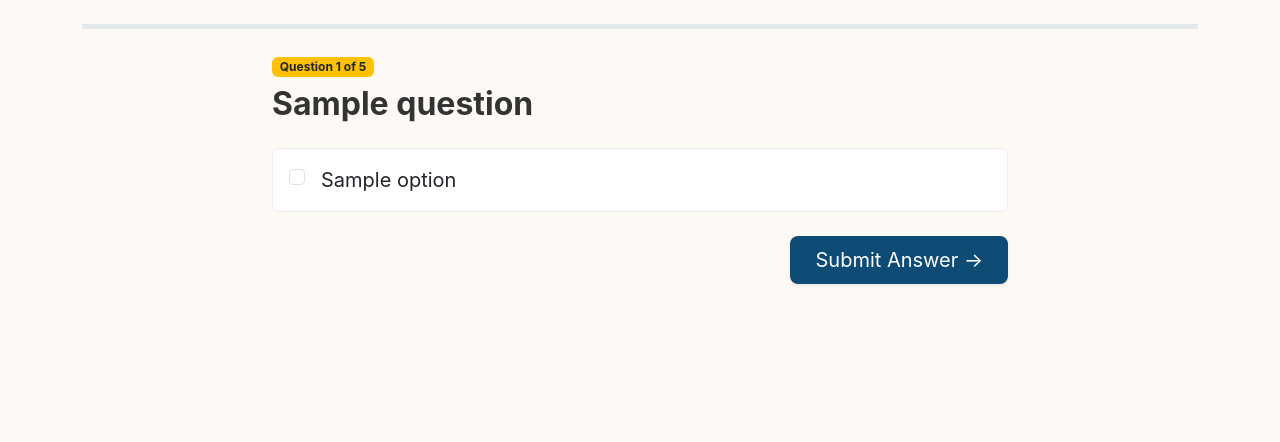
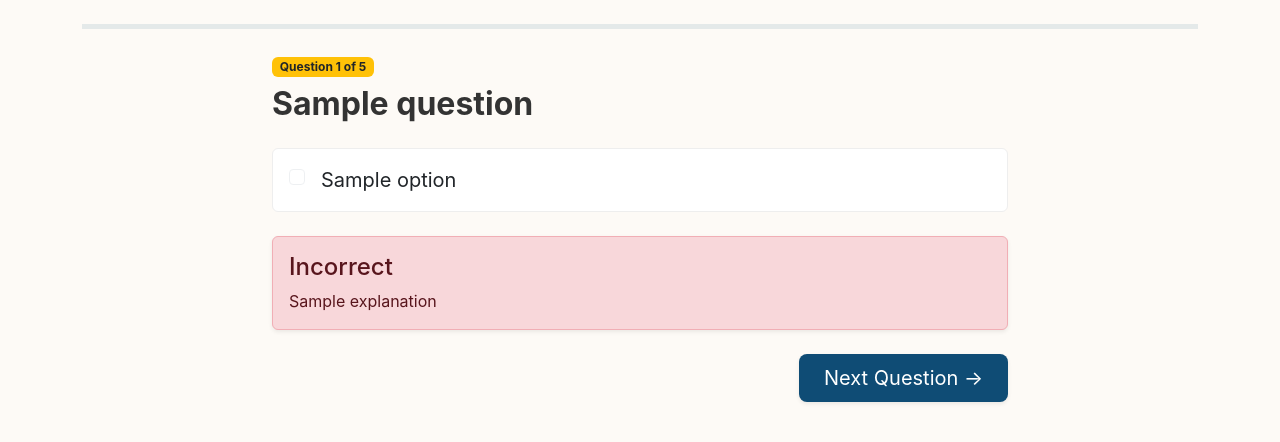
Before and after one commit to XavierTer/Claude-Token-Optimizing-Strategy-Quiz, a Flask app: template templates/quiz.html in a window 1280 px wide. Shown: the part 56-498 px from the top of the page. Run offline with Flask 3, Linux system fonts and the light colour scheme; the template is opened without the code that fills it: most values are stand-ins (such as "Sample title", 1, 10 or a date in 2020).

Commit message:
Add immediate feedback to quiz questions

```diff
--- a/app.py
+++ b/app.py
@@ -76,7 +76,22 @@ def quiz(q_num):
         return redirect(url_for('home'))
 
     page_context = f"Quiz Q {q_num} of 5"
-    return render_template('quiz.html', question=question, page_context=page_context)
+
+    show_feedback = request.args.get('feedback') == '1'
+    feedback = None
+    if show_feedback:
+        answers_dict = session.get('quiz_answers', {})
+        user_ans = set([int(x) for x in answers_dict.get(str(q_num), [])])
+        correct_ans = set(question["correct"])
+        is_correct = (user_ans == correct_ans)
+        feedback = {
+            "is_correct": is_correct,
+            "user_answer_indices": list(user_ans),
+            "correct_indices": list(correct_ans),
+            "explanation": question["explanation"]
+        }
+
+    return render_template('quiz.html', question=question, page_context=page_context, feedback=feedback)
 
 @app.route('/quiz/<int:q_num>/answer', methods=['POST'])
 def quiz_answer(q_num):
@@ -86,10 +101,7 @@ def quiz_answer(q_num):
     answers_dict[str(q_num)] = answers
     session['quiz_answers'] = answers_dict
 
-    if q_num < 5:
-        return redirect(url_for('quiz', q_num=q_num + 1))
-    else:
-        return redirect(url_for('results'))
+    return redirect(url_for('quiz', q_num=q_num, feedback=1))
 
 @app.route('/results')
 def results():
--- a/templates/quiz.html
+++ b/templates/quiz.html
@@ -22,25 +22,61 @@
         <form action="{{ url_for('quiz_answer', q_num=question.num) }}" method="POST" id="quiz-form">
             <div class="list-group mb-4">
                 {% for option in question.options %}
-                    <label class="list-group-item list-group-item-action answer-option p-3">
+                    {% set is_user_choice = feedback and (loop.index0 in feedback.user_answer_indices) %}
+                    {% set is_correct_choice = feedback and (loop.index0 in feedback.correct_indices) %}
+                    {% set list_group_class = 'list-group-item list-group-item-action answer-option p-3' %}
+                    {% if feedback %}
+                        {% if is_correct_choice %}
+                            {% set list_group_class = list_group_class + ' list-group-item-success' %}
+                        {% elif is_user_choice and not is_correct_choice %}
+                            {% set list_group_class = list_group_class + ' list-group-item-danger' %}
+                        {% endif %}
+                    {% endif %}
+                    <label class="{{ list_group_class }}">
                         <div class="form-check m-0">
                             {% if question.type == 'single' %}
-                                <input class="form-check-input mt-1" type="radio" name="answer" value="{{ loop.index0 }}">
+                                <input class="form-check-input mt-1" type="radio" name="answer" value="{{ loop.index0 }}"
+                                    {% if is_user_choice %}checked{% endif %}
+                                    {% if feedback %}disabled{% endif %}>
                             {% else %}
-                                <input class="form-check-input mt-1" type="checkbox" name="answer" value="{{ loop.index0 }}">
+                                <input class="form-check-input mt-1" type="checkbox" name="answer" value="{{ loop.index0 }}"
+                                    {% if is_user_choice %}checked{% endif %}
+                                    {% if feedback %}disabled{% endif %}>
                             {% endif %}
                             <span class="ms-2 fs-5">{{ option }}</span>
+                            {% if feedback %}
+                                {% if is_correct_choice %}
+                                    <span class="badge bg-success float-end mt-1">Correct Answer</span>
+                                {% elif is_user_choice %}
+                                    <span class="badge bg-danger float-end mt-1">Your Answer</span>
+                                {% endif %}
+                            {% endif %}
                         </div>
                     </label>
                 {% endfor %}
             </div>
 
+            {% if feedback %}
+            <div class="alert {% if feedback.is_correct %}alert-success{% else %}alert-danger{% endif %} mb-4 shadow-sm" role="alert">
+                <h4 class="alert-heading">{% if feedback.is_correct %}Correct!{% else %}Incorrect{% endif %}</h4>
+                <p class="mb-0">{{ feedback.explanation }}</p>
+            </div>
+            {% else %}
             <div id="validation-alert" class="alert alert-danger d-none shadow-sm" role="alert">
                 Please select an answer before continuing.
             </div>
+            {% endif %}
 
             <div class="d-flex justify-content-end mb-5">
-                <button type="submit" class="btn btn-custom-primary btn-lg px-4 shadow-sm">Submit Answer &rarr;</button>
+                {% if feedback %}
+                    {% if question.num < 5 %}
+                        <a href="{{ url_for('quiz', q_num=question.num + 1) }}" class="btn btn-custom-primary btn-lg px-4 shadow-sm">Next Question &rarr;</a>
+                    {% else %}
+                        <a href="{{ url_for('results') }}" class="btn btn-custom-primary btn-lg px-4 shadow-sm">View Results &rarr;</a>
+                    {% endif %}
+                {% else %}
+                    <button type="submit" class="btn btn-custom-primary btn-lg px-4 shadow-sm">Submit Answer &rarr;</button>
+                {% endif %}
             </div>
         </form>
     </div>
```
